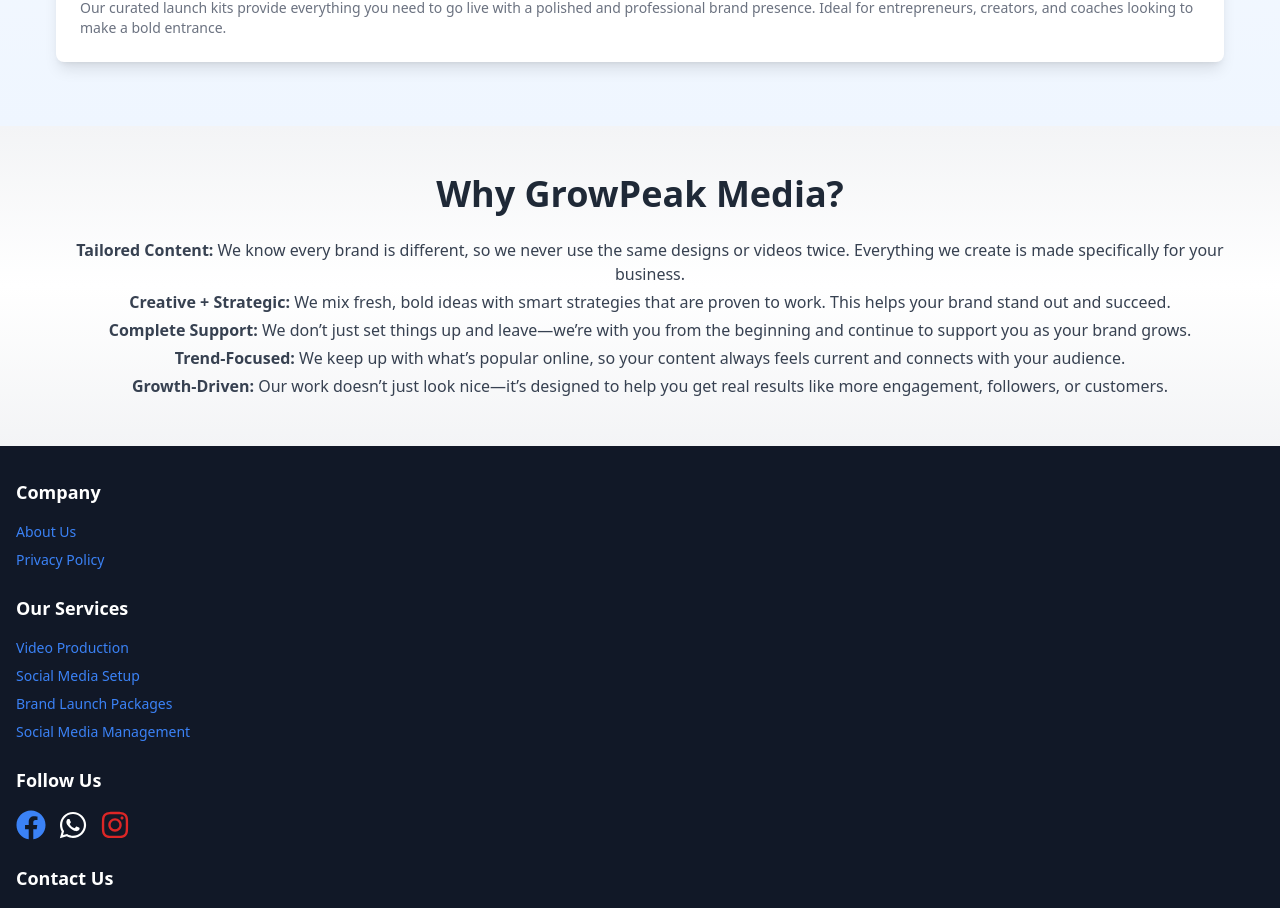
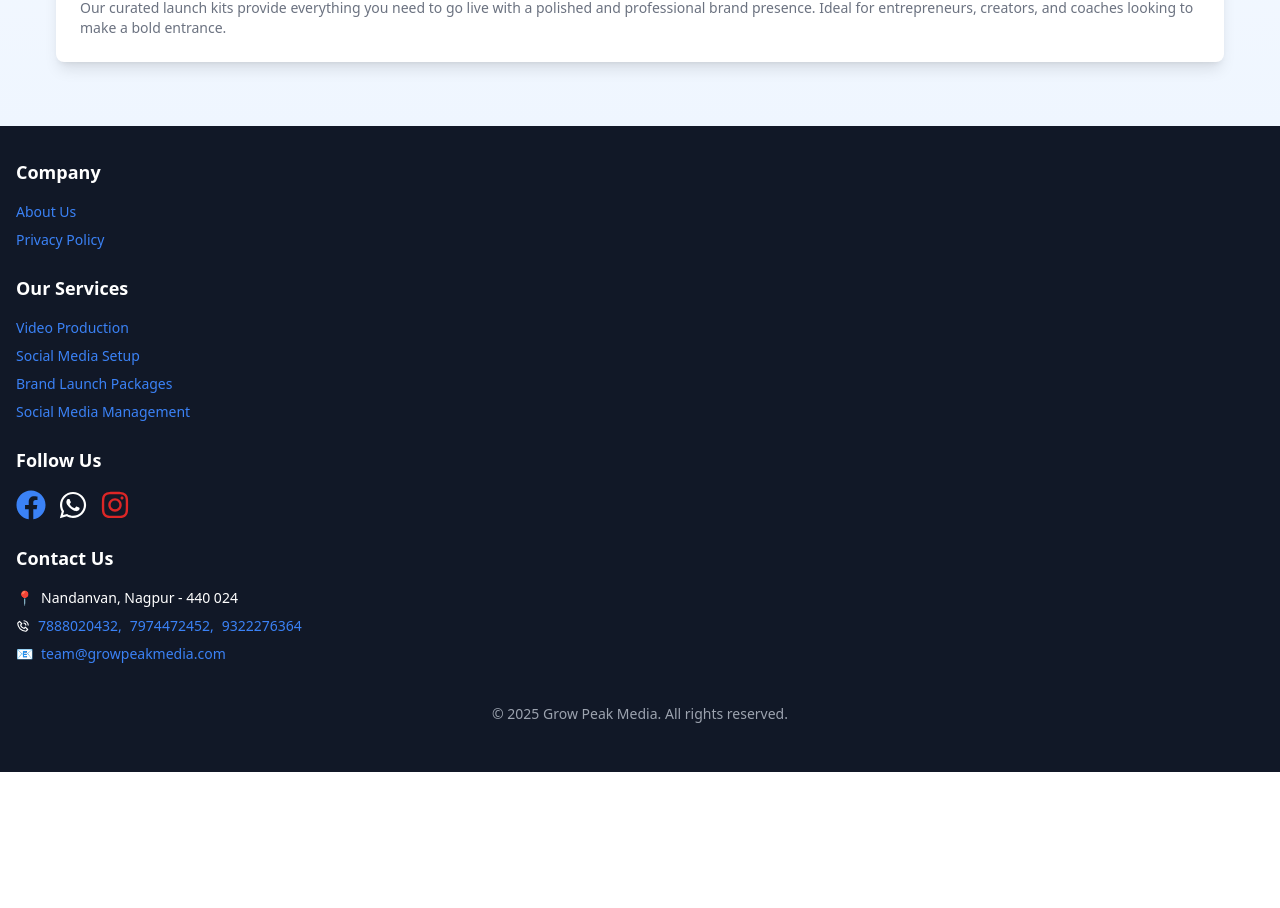
Before and after one commit to yug1307/grow-peak-media-100, a React (Vite) app: page /services in a window 1280 px wide. Shown: the part 2258-3166 px from the top of the page. After the commit the page ends 3030 px from the top, so only its background shows below. Built offline with nearby package versions, Linux system fonts and the light colour scheme.

Commit message:
Update Services.jsx

```diff
--- a/src/components/Services.jsx
+++ b/src/components/Services.jsx
@@ -128,21 +128,6 @@ const Services = () => {
           </div>
         </div>
       </section>
-
-      {/* Why Choose Us */}
-      <section class="bg-gradient-to-b from-gray-100 via-white to-gray-100 py-12">
-        <div class="max-w-7xl mx-auto px-4 sm:px-6 lg:px-8 text-center">
-          <h2 class="text-3xl sm:text-4xl font-bold text-gray-800 mb-6">Why GrowPeak Media?</h2>
-
-          <ul class="list-disc pl-5 text-gray-700 space-y-1">
-            <li className='list-none'><b>Tailored Content:</b> We know every brand is different, so we never use the same designs or videos twice. Everything we create is made specifically for your business.</li>
-            <li className='list-none'><b>Creative + Strategic:</b> We mix fresh, bold ideas with smart strategies that are proven to work. This helps your brand stand out and succeed.</li>
-            <li className='list-none'><b>Complete Support:</b> We don’t just set things up and leave—we’re with you from the beginning and continue to support you as your brand grows.</li>
-            <li className='list-none'><b>Trend-Focused:</b> We keep up with what’s popular online, so your content always feels current and connects with your audience.</li>
-            <li className='list-none'><b>Growth-Driven:</b> Our work doesn’t just look nice—it’s designed to help you get real results like more engagement, followers, or customers.</li>
-          </ul>
-        </div>
-      </section>
         <FooterOne/>
     </div>
   )
```
